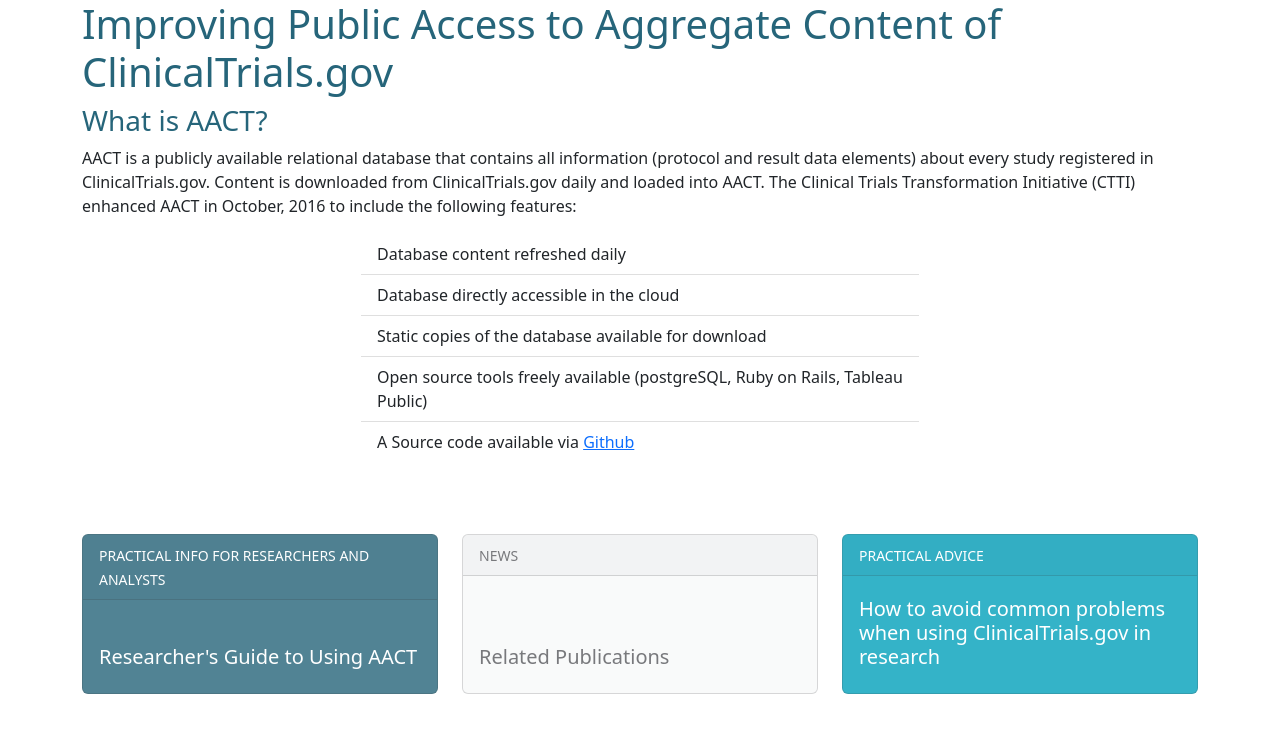
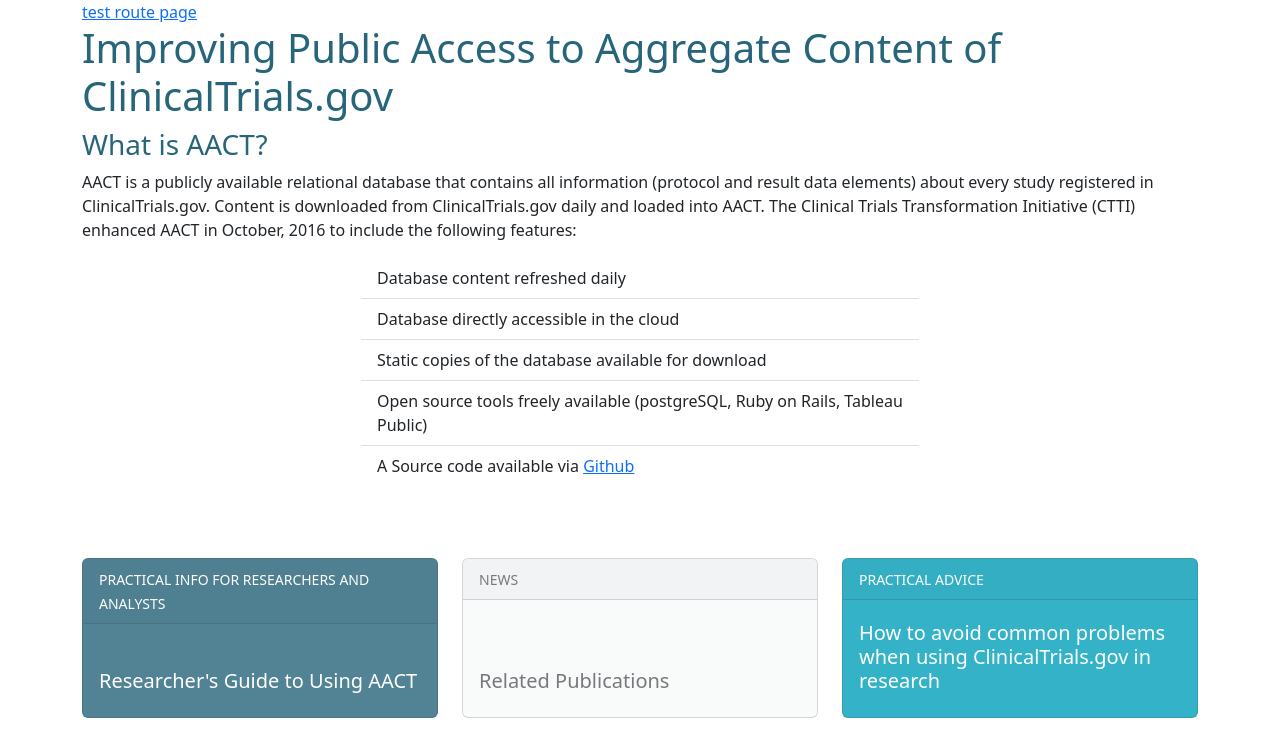
Before and after one commit to ctti-clinicaltrials/aact-web, a React (Create React App) app: page / in a window 1280 px wide. Shown: the top 756 px of the page. Built offline with nearby package versions, Linux system fonts and the light colour scheme.

Commit message:
Added CreateBrowserRouter

```diff
--- a/package.json
+++ b/package.json
@@ -8,6 +8,7 @@
     "@testing-library/user-event": "^13.5.0",
     "react": "^18.2.0",
     "react-dom": "^18.2.0",
+    "react-router-dom": "^6.4.2",
     "react-scripts": "5.0.1",
     "web-vitals": "^2.1.4"
   },
--- a/src/App.js
+++ /dev/null
@@ -1,12 +0,0 @@
-import './App.css';
-import HomePage from './components/HomePage';
-
-function App() {
-  return (
-    <div className="App container">
-      <HomePage/>
-    </div>
-  );
-}
-
-export default App;
--- a/src/index.js
+++ b/src/index.js
@@ -1,10 +1,20 @@
-import React from 'react';
-import ReactDOM from 'react-dom/client';
-import App from './App';
+import React from "react";
+import ReactDOM from "react-dom/client";
+import { createBrowserRouter, RouterProvider, Route } from "react-router-dom";
+import Root from "./routes/root";
+import './App.css';
 
-const root = ReactDOM.createRoot(document.getElementById('root'));
+
+const router = createBrowserRouter([
+  {
+    path: "/",
+    element:<Root />,
+  },
+]);
+
+const root = ReactDOM.createRoot(document.getElementById("root"));
 root.render(
   <React.StrictMode>
-    <App />
+    <RouterProvider router={router} />
   </React.StrictMode>
 );
--- /dev/null
+++ b/src/routes/root.jsx
@@ -0,0 +1,12 @@
+import { Link } from 'react-router-dom';
+import HomePage from '../components/HomePage'
+
+
+export default function Root() {
+  return (
+    <div className="App container">
+      <Link to={`test_route_name`}>test route page</Link>
+      <HomePage />
+    </div>
+  );
+}
```
Also changed, not shown: 1 other file (tests, documents, lock files or other folders).
